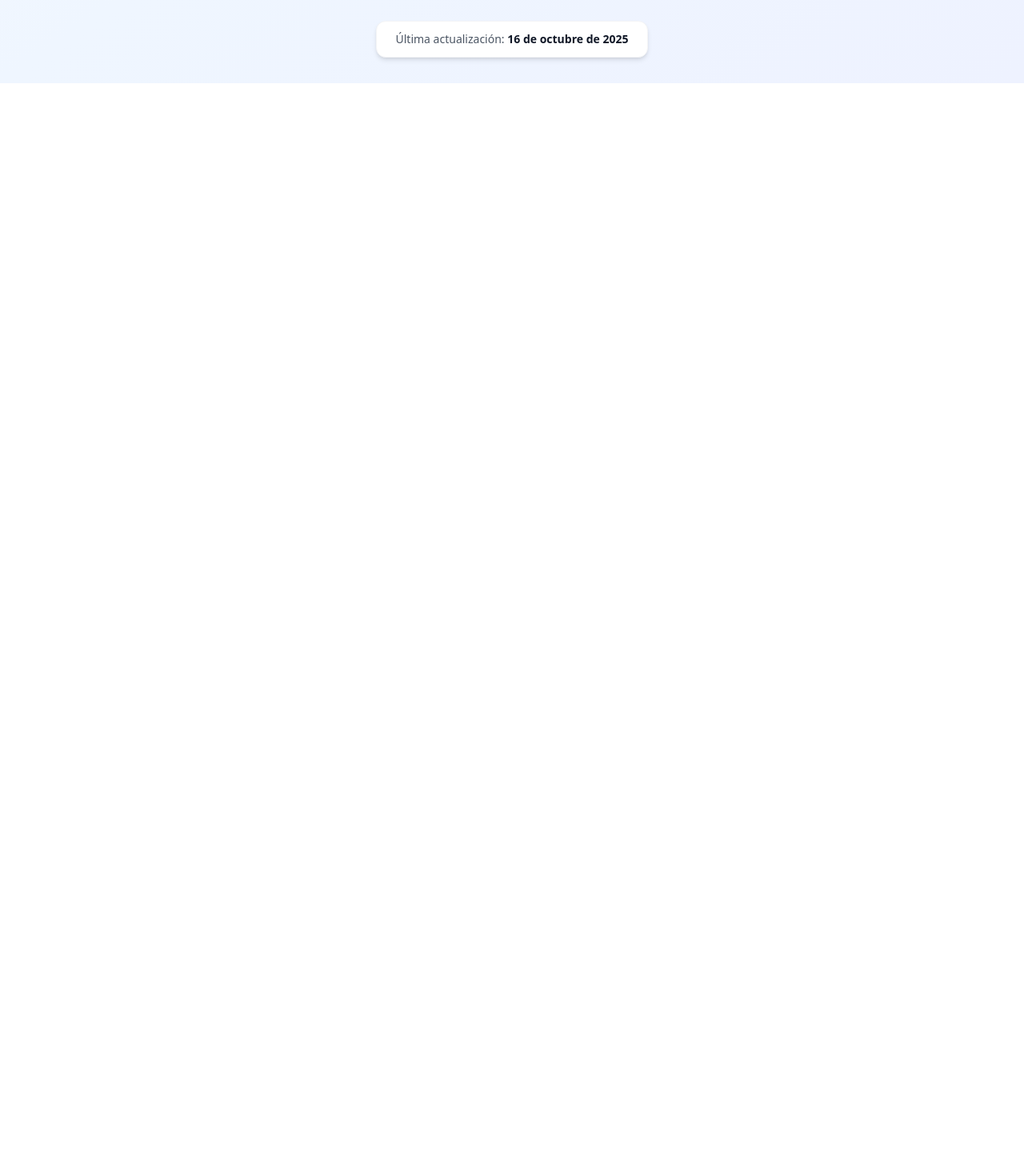
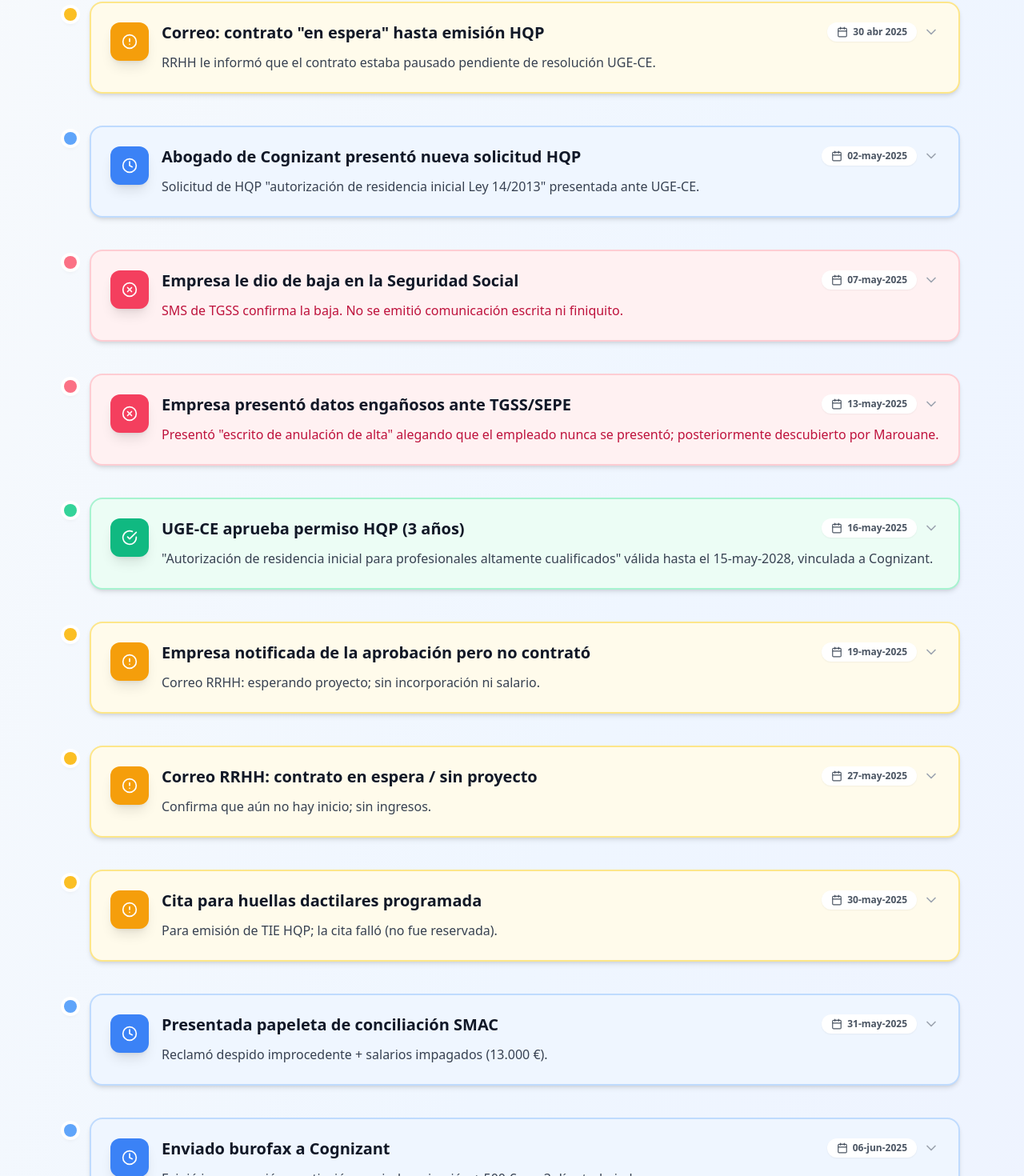
Before and after one commit to Ameqran/chronological-legal-events, a Next.js app: page / in a window 1280 px wide. Shown: the part 774-2244 px from the top of the page at 80% size. Before the commit the page ends 878 px from the top, so only its background shows below. Built offline with nearby package versions, Linux system fonts and the light colour scheme.

Commit message:
add all events

```diff
--- a/components/Timeline.tsx
+++ b/components/Timeline.tsx
@@ -4,7 +4,7 @@ import React, { useState, useMemo } from 'react';
 import { Calendar, FileText, AlertCircle, CheckCircle, XCircle, Clock, ChevronDown, Filter, Search, Eye } from 'lucide-react';
 import { Event, EventIconProps, TimelineEventProps, TypeConfig, TypeConfigs } from '../types';
 
-const events: Event[] = [
+const events = [
   {
     date: '09-abr-2025',
     title: 'Contrato laboral firmado con Cognizant',
@@ -21,7 +21,166 @@ const events: Event[] = [
     type: 'info',
     category: 'trabajo'
   },
-  // ... other events
+  {
+    date: '30 abr 2025',
+    title: 'Correo: contrato "en espera" hasta emisión HQP',
+    description: 'RRHH le informó que el contrato estaba pausado pendiente de resolución UGE-CE.',
+    files: 'Correos dentro del PDF "canceling the contract and work permit update"',
+    type: 'warning',
+    category: 'comunicación'
+  },
+  {
+    date: '02-may-2025',
+    title: 'Abogado de Cognizant presentó nueva solicitud HQP',
+    description: 'Solicitud de HQP "autorización de residencia inicial Ley 14/2013" presentada ante UGE-CE.',
+    files: '—',
+    type: 'info',
+    category: 'permiso'
+  },
+  {
+    date: '07-may-2025',
+    title: 'Empresa le dio de baja en la Seguridad Social',
+    description: 'SMS de TGSS confirma la baja. No se emitió comunicación escrita ni finiquito.',
+    files: 'seguridad social sms.jpg',
+    type: 'error',
+    category: 'seguridad-social'
+  },
+  {
+    date: '13-may-2025',
+    title: 'Empresa presentó datos engañosos ante TGSS/SEPE',
+    description: 'Presentó "escrito de anulación de alta" alegando que el empleado nunca se presentó; posteriormente descubierto por Marouane.',
+    files: 'ESCRITO ANULACION ALTA.pdf, Justificante de Presentacion REG.pdf',
+    type: 'error',
+    category: 'irregularidad'
+  },
+  {
+    date: '16-may-2025',
+    title: 'UGE-CE aprueba permiso HQP (3 años)',
+    description: '"Autorización de residencia inicial para profesionales altamente cualificados" válida hasta el 15-may-2028, vinculada a Cognizant.',
+    files: '16th Mai Approval Marouane.pdf',
+    type: 'success',
+    category: 'permiso'
+  },
+  {
+    date: '19-may-2025',
+    title: 'Empresa notificada de la aprobación pero no contrató',
+    description: 'Correo RRHH: esperando proyecto; sin incorporación ni salario.',
+    files: '—',
+    type: 'warning',
+    category: 'comunicación'
+  },
+  {
+    date: '27-may-2025',
+    title: 'Correo RRHH: contrato en espera / sin proyecto',
+    description: 'Confirma que aún no hay inicio; sin ingresos.',
+    files: 'Correo RRHH (texto en chat)',
+    type: 'warning',
+    category: 'comunicación'
+  },
+  {
+    date: '30-may-2025',
+    title: 'Cita para huellas dactilares programada',
+    description: 'Para emisión de TIE HQP; la cita falló (no fue reservada).',
+    files: 'Fingerprints appointment.pdf',
+    type: 'warning',
+    category: 'permiso'
+  },
+  {
+    date: '31-may-2025',
+    title: 'Presentada papeleta de conciliación SMAC',
+    description: 'Reclamó despido improcedente + salarios impagados (13.000 €).',
+    files: '-',
+    type: 'info',
+    category: 'legal'
+  },
+  {
+    date: '06-jun-2025',
+    title: 'Enviado burofax a Cognizant',
+    description: 'Exigió incorporación o extinción con indemnización + 500 € por 3 días trabajados.',
+    files: '-',
+    type: 'info',
+    category: 'legal'
+  },
+  {
+    date: '09-jun-2025',
+    title: 'Correo RRHH reconociendo burofax / equipo legal',
+    description: '"Nuestro equipo legal responderá pronto". Sin más respuesta.',
+    files: 'Captura correo RRHH',
+    type: 'warning',
+    category: 'comunicación'
+  },
+  {
+    date: '18-jun-2025',
+    title: 'Conciliación SMAC celebrada',
+    description: 'Empresa ofreció ~450 €; trabajador rechazó ("sin avenencia").',
+    files: 'Acta SMAC',
+    type: 'warning',
+    category: 'legal'
+  },
+  {
+    date: '25-jun-2025',
+    title: 'Representación legal a cargo de la abogada María José. Se ha presentado demanda por despido y reclamación de cantidad.',
+    description: 'Demanda interpuesta ante Juzgado de lo Social reclamando despido improcedente y 5.775 € (salarios abril-mayo 2025).',
+    files: 'DEMANDA DESPIDO MAROUANE.pdf',
+    type: 'info',
+    category: 'legal'
+  },
+  {
+    date: '07-ago-2025',
+    title: 'Presentada notificación REG ante UGE-CE',
+    description: 'Informó oficialmente a UGE-CE de la cancelación del contrato, reclamación judicial e intención de modificar a empresario/autónomo.',
+    files: 'Justificante de Presentación REG Comunicacion UGE-CE.pdf',
+    type: 'info',
+    category: 'permiso'
+  },
+  {
+    date: '11-ago-2025',
+    title: 'Confirmación REG recibida',
+    description: 'La Administración confirmó el registro y remisión a UGE-CE.',
+    files: 'Captura ("Registro confirmado 11-08-2025")',
+    type: 'success',
+    category: 'permiso'
+  },
+  {
+    date: '12-ago-2025',
+    title: 'Presentada modificación a "cuenta ajena y propia"',
+    description: 'Solicitud 280120250112231 presentada vía Extranjería',
+    files: 'justificante solicitude modificacion cuenta ajena y propia.pdf',
+    type: 'info',
+    category: 'permiso'
+  },
+  {
+    date: '18-sep-2025',
+    title: 'Segunda conciliación (previa al juicio)',
+    description: 'Abogada recalculó 6.724 € en salarios + intereses; empresa siguió rechazando.',
+    files: '-',
+    type: 'warning',
+    category: 'legal'
+  },
+  {
+    date: 'Principios oct 2025',
+    title: 'NIE duplicado (Z37…)',
+    description: 'Sistema generó automáticamente nuevo NIE; posteriormente aclarado que es temporal (NIE real Y9980125W sigue válido).',
+    files: '-',
+    type: 'warning',
+    category: 'permiso'
+  },
+  {
+    date: '10-oct-2025',
+    title: 'Extranjería denegó la modificación',
+    description: 'Resolución rechazó modificación a cuenta ajena y propia porque HQP sigue activa y no ha sido revocada.',
+    files: 'denegacion cuenta ajena y propia.pdf',
+    type: 'error',
+    category: 'permiso'
+  },
+  {
+    date: '11-oct-2025 → Presente',
+    title: 'Estado actual: preparación recurso / residencia válida hasta 2028',
+    description: 'Preparando recurso de reposición',
+    files: '—',
+    type: 'info',
+    category: 'estado-actual'
+  }
 ];
 
 const EventIcon = ({ type }: EventIconProps) => {
```
